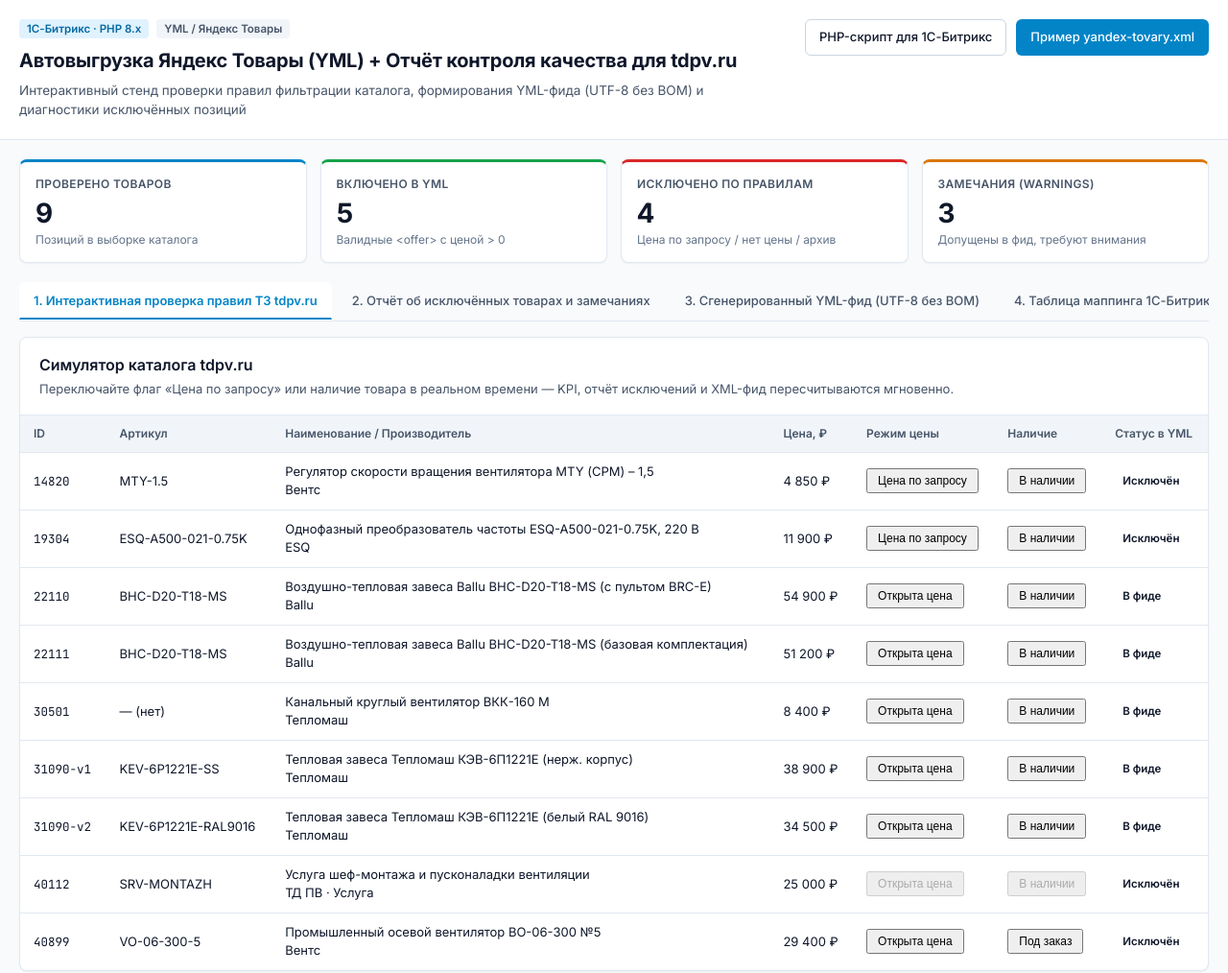
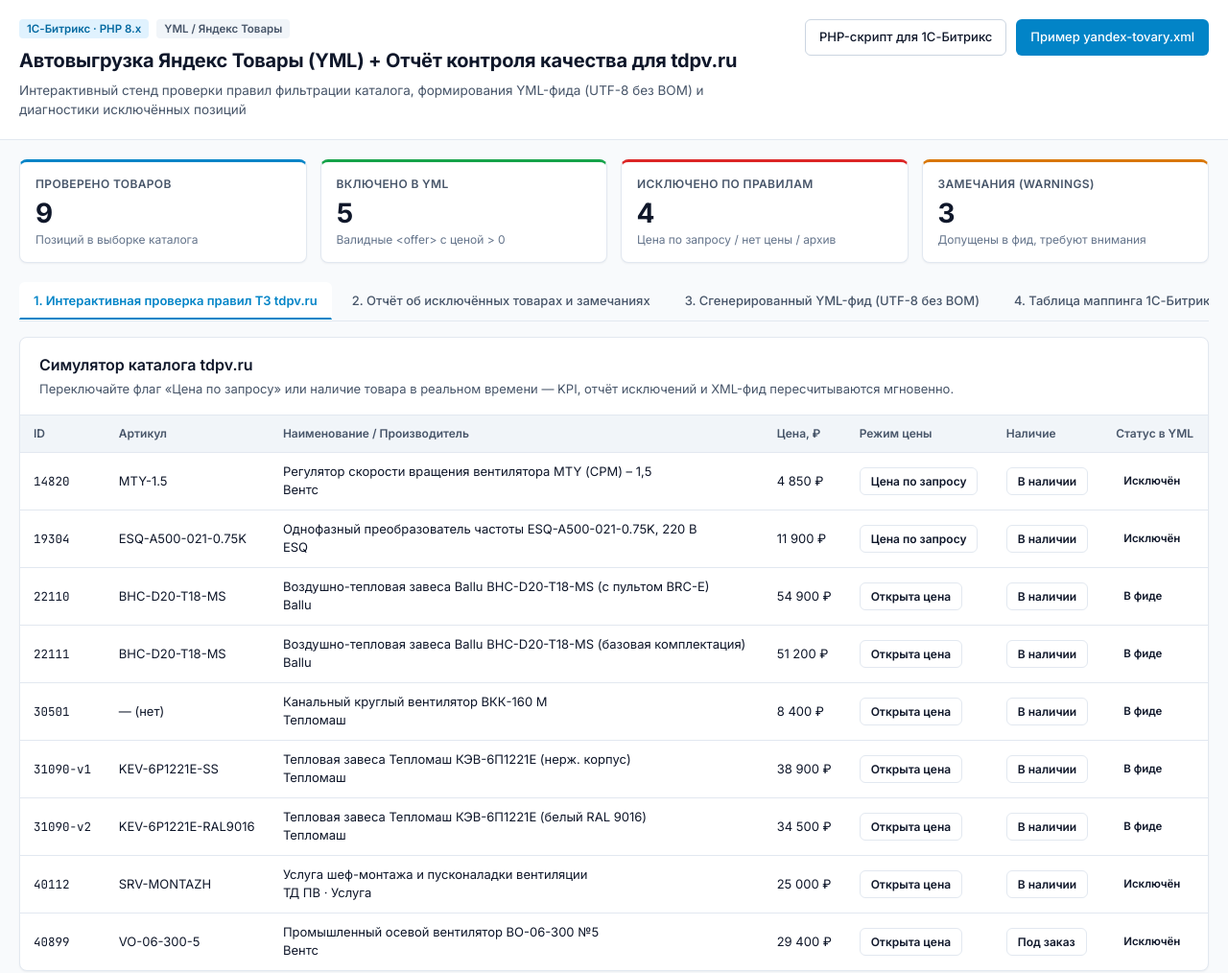
Before and after one commit to Kreqwaii/tdpv-yandex-yml, a plain HTML site: page index.html in a window 1280 px wide. Shown: the whole page at 96% size. Drawn offline with Linux system fonts and the light colour scheme.

Commit message:
style: align table headers and toggle button styling in styles.css

```diff
--- a/styles.css
+++ b/styles.css
@@ -360,6 +360,28 @@ pre {
   flex-wrap: wrap;
 }
 
+.toggle-price-req,
+.toggle-stock {
+  appearance: none;
+  padding: 6px 11px;
+  font-family: inherit;
+  font-size: 12px;
+  font-weight: 600;
+  border-radius: 6px;
+  border: 1px solid var(--border);
+  background: #FFFFFF;
+  color: var(--text);
+  cursor: pointer;
+  white-space: nowrap;
+  transition: background-color 0.15s ease, border-color 0.15s ease;
+}
+
+.toggle-price-req:hover,
+.toggle-stock:hover {
+  background: #F1F5F9;
+  border-color: var(--primary);
+}
+
 /* XML Preview */
 .xml-preview {
   margin: 0;
```
